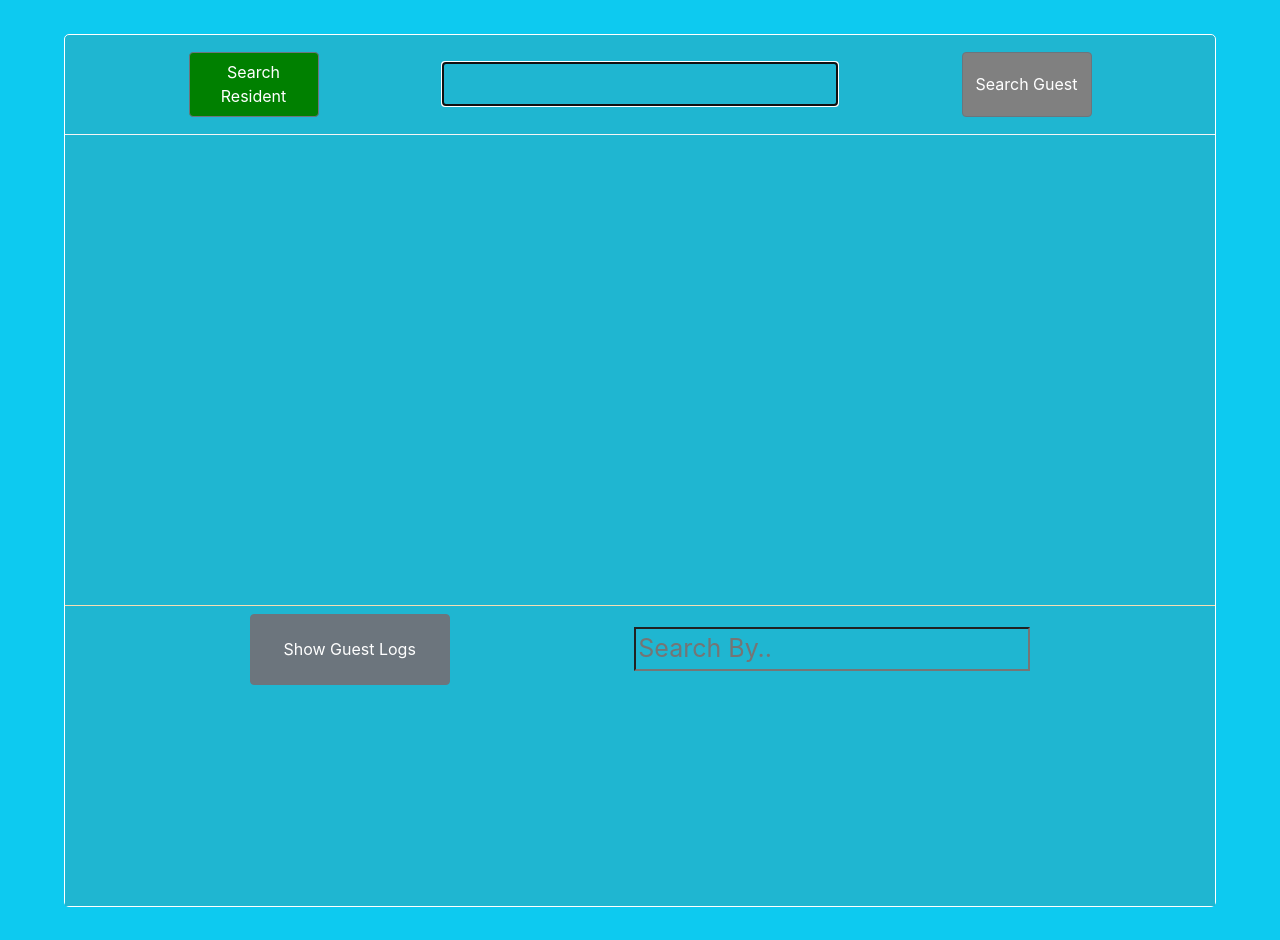
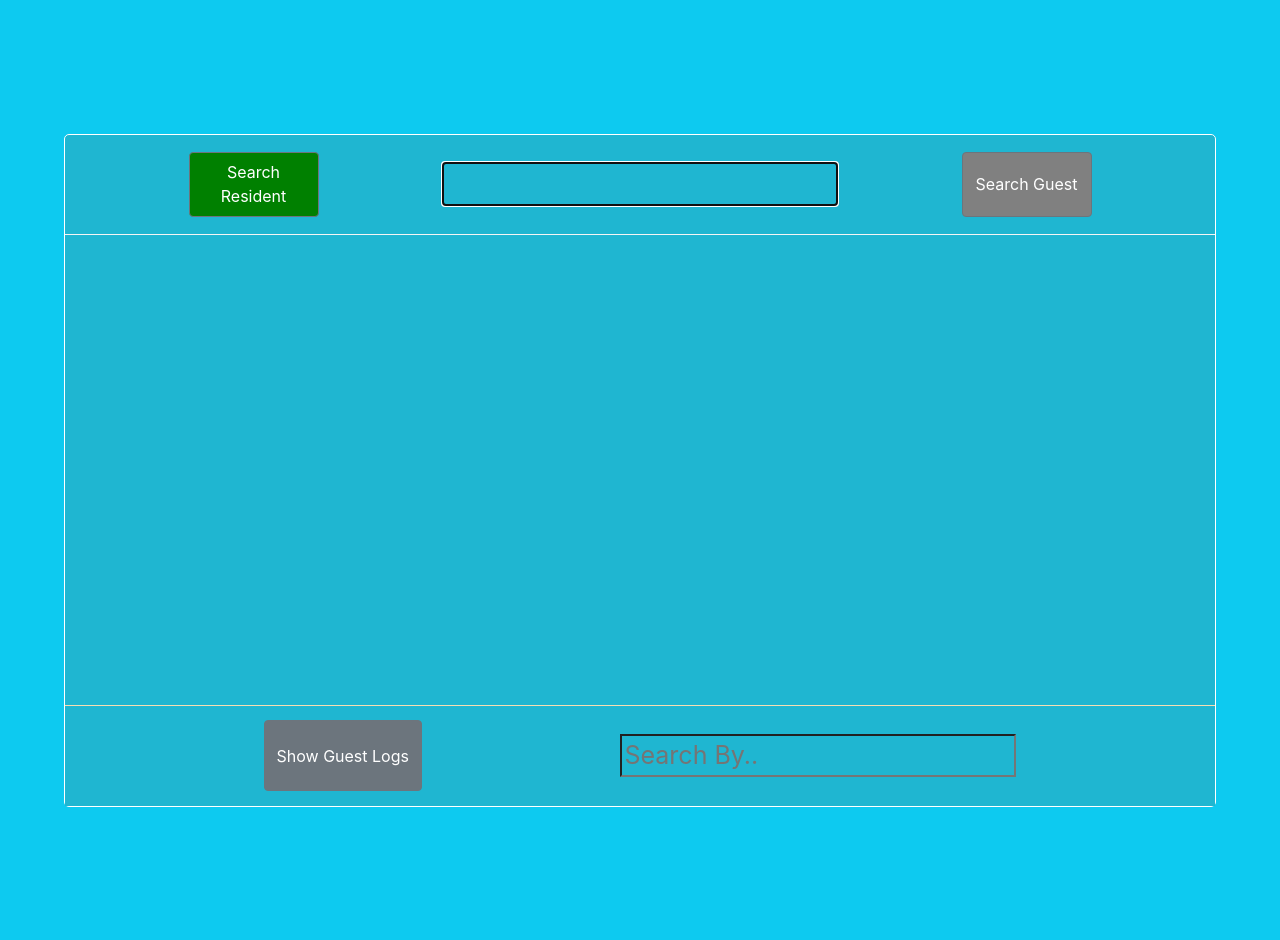
Before and after one commit to elpichu-hub/Guest-Control, a React (Create React App) app in the folder guest-registry-react/: page / in a window 1280 px wide. Built offline with nearby package versions, Linux system fonts and the light colour scheme.

Commit message:
add onMouseEnter/Leave to show explanation

```diff
--- a/guest-registry-react/src/components/GuestLog/GuestLog.css
+++ b/guest-registry-react/src/components/GuestLog/GuestLog.css
@@ -20,8 +20,12 @@ table {
 
 .tableDivision {
     background-color: rgb(31, 182, 209);
-    height: 300px;
+    height: 100px;
     overflow-y: auto;
+    display: flex;
+    justify-content: space-evenly;
+    align-items: center;
+
 
 }
 
@@ -30,12 +34,7 @@ table {
     height: 71.328px;
 }
 
-.ButtonsGuestLogs {
-    display: flex;
-    justify-content: space-evenly;
-    margin-top: 8px;
-    margin-bottom: 8px;
-}
+
 
 .ButtonsGuestLogs button {
     width: 200px ;
@@ -44,5 +43,5 @@ table {
 #logsInput {
     font-size: 25px;
     background-color: rgb(31, 182, 209);
-    align-self: center;
+
 }
--- a/guest-registry-react/src/components/GuestLog/GuestLog.js
+++ b/guest-registry-react/src/components/GuestLog/GuestLog.js
@@ -1,16 +1,17 @@
 import './GuestLog.css';
 import { useEffect, useState } from 'react';
 import GuestLogTable from '../GuestLogTable/GuestLogTable';
+import PopUpOnHover from '../PopUpOnHover/PopUpOnHover';
 
 
 
 const GuestLog = () => {
 
 
-    const [guestLogs, setGuestLogs] = useState({})
-    const [guestLogsCustom, setGuestLogsCustom] = useState('')
-    const [showTable, setShowTable] = useState(false)
-
+    const [guestLogs, setGuestLogs] = useState({});
+    const [guestLogsCustom, setGuestLogsCustom] = useState('');
+    const [showTable, setShowTable] = useState(false);                           // this state will toggle the table for the guestlogs history
+    const [isPopUpGuestLogsShow, setIsPopUpGuestLogsShow] = useState(false);     // will show pop up when hovering over a button to explain what it is for
 
 
     useEffect(() => {
@@ -20,7 +21,7 @@ const GuestLog = () => {
                     headers: {
                         'Content-Type': 'application/json',
                         'Authorization': 'Token 72e2f76284aa92d0d2eda68192c98072195eaf0c',
-                      }
+                    }
                 });
                 if (response.ok) {
                     const jsonResponse = await response.json();
@@ -45,7 +46,7 @@ const GuestLog = () => {
                 headers: {
                     'Content-Type': 'application/json',
                     'Authorization': 'Token 72e2f76284aa92d0d2eda68192c98072195eaf0c',
-                  }
+                }
             });
             if (response.ok) {
                 const jsonResponse = await response.json();
@@ -61,25 +62,37 @@ const GuestLog = () => {
 
 
     const handleOnChangeForGuestLogs = (e) => {
-        setGuestLogsCustom(e.target.value)
+        setGuestLogsCustom(e.target.value)                    // What is this??????????
         setShowTable(true)
     }
 
+
+
     return (
         <div className='tableDivision'>
-            <div className='ButtonsGuestLogs'>
-
-                <button type="button" className="btn btn-secondary" onClick={getGuestLogCustomizedClick}
-                    id='showTableButton'>Show Guest Logs</button>
-
-                <input value={guestLogsCustom} onChange={(e) => {handleOnChangeForGuestLogs(e)}}
-                    id='logsInput' placeholder='Search By..' />
 
 
+            <div
+                onMouseEnter={() => setIsPopUpGuestLogsShow(true)}
+                onMouseLeave={() => setIsPopUpGuestLogsShow(false)}>
+                <button type="button" className="btn btn-secondary"
+                    onClick={getGuestLogCustomizedClick}
 
+                    id='showTableButton'>Show Guest Logs</button>
+                {isPopUpGuestLogsShow && <PopUpOnHover message={
+                    'Look at the history of guests allowed into the property. You can search for vehicle, plate, first and last name or address visited.'
+                } styles={{maxWidth: 240}} />}
             </div>
+
+
+            <div>
+                <input value={guestLogsCustom} onChange={(e) => { handleOnChangeForGuestLogs(e) }}
+                    id='logsInput' placeholder='Search By..' />
+            </div>
+
             {showTable ? <GuestLogTable guestLogs={guestLogs} /> : null}
         </div>
+
     )
 };
 
--- /dev/null
+++ b/guest-registry-react/src/components/PopUpOnHover/PopUpOnHover.css
@@ -0,0 +1,6 @@
+.PopUpOnHover {
+    position: absolute;
+    background-color: white;
+    border: 0.5px solid black;
+
+}
--- /dev/null
+++ b/guest-registry-react/src/components/PopUpOnHover/PopUpOnHover.js
@@ -0,0 +1,13 @@
+import './PopUpOnHover.css'
+
+
+const PopUpOnHover = ({ message, styles }) => {
+    return (
+        <div className='PopUpOnHover' style={styles}>
+            <p>{message}</p>
+        </div>
+    )
+};
+
+
+export default PopUpOnHover;
--- a/guest-registry-react/src/components/TopArea/TopArea.js
+++ b/guest-registry-react/src/components/TopArea/TopArea.js
@@ -1,10 +1,14 @@
-import React, { useEffect } from 'react';
+import React, { useEffect, useState } from 'react';
+import PopUpOnHover from '../PopUpOnHover/PopUpOnHover';
 import './TopArea.css';
 
 
 
 
 const TopArea = ({ inputText, handleTextOnChange, handleSearchBy, searchBy }) => {
+
+    const [isPopUpGuestShown, setIsPopUpGuestShown] = useState(false)
+    const [isPopUpResidentShown, setIsPopUpResidentShown] = useState(false)
 
     const handleOnLoad = () => {
         document.getElementById('input-for-search').focus();
@@ -17,7 +21,9 @@ const TopArea = ({ inputText, handleTextOnChange, handleSearchBy, searchBy }) =>
     return (
         <>
             <div className='TopArea'>
-                <div className='QueryResidents'>
+                <div
+                    onMouseEnter={() => setIsPopUpResidentShown(true)}
+                    onMouseLeave={() => setIsPopUpResidentShown(false)}>
                     <button type="button"
                         className="btn btn-secondary"
                         style={
@@ -26,6 +32,11 @@ const TopArea = ({ inputText, handleTextOnChange, handleSearchBy, searchBy }) =>
                                 { backgroundColor: 'grey' }
                         }
                         onClick={handleSearchBy}>Search Resident</button>
+
+                    {isPopUpResidentShown && < PopUpOnHover message={
+                        'Search Residents by First Name, Last Name, Address or Phone Number.'
+                    } styles={{ maxWidth: 132 }} />}
+
                 </div>
 
                 <div>
@@ -34,7 +45,9 @@ const TopArea = ({ inputText, handleTextOnChange, handleSearchBy, searchBy }) =>
                         value={inputText} onChange={handleTextOnChange} autoComplete="off" />
                 </div>
                 <div>
-                    <div className='QueryGuests'>
+                    <div className='QueryGuests'
+                        onMouseEnter={() => setIsPopUpGuestShown(true)}
+                        onMouseLeave={() => setIsPopUpGuestShown(false)}>
                         <button type="button"
                             className="btn btn-secondary"
                             style={
@@ -42,7 +55,12 @@ const TopArea = ({ inputText, handleTextOnChange, handleSearchBy, searchBy }) =>
                                     { backgroundColor: 'green' } :
                                     { backgroundColor: 'grey' }
                             }
-                            onClick={handleSearchBy}>Search Guest</button>
+                            onClick={handleSearchBy}
+                        >Search Guest</button>
+                        {isPopUpGuestShown && < PopUpOnHover message={
+                            'Search Guests in the guest list by first name, last name or address visiting.'
+                        } styles={{maxWidth: 132}} />}
+
                     </div>
                 </div>
 
```
Also changed, not shown: guest-registry-react/src/components/App/App.js (line endings or trailing spaces), guest-registry-react/src/components/TopArea/TopArea.css (line endings or trailing spaces), 1 other file (tests, documents, lock files or other folders).
